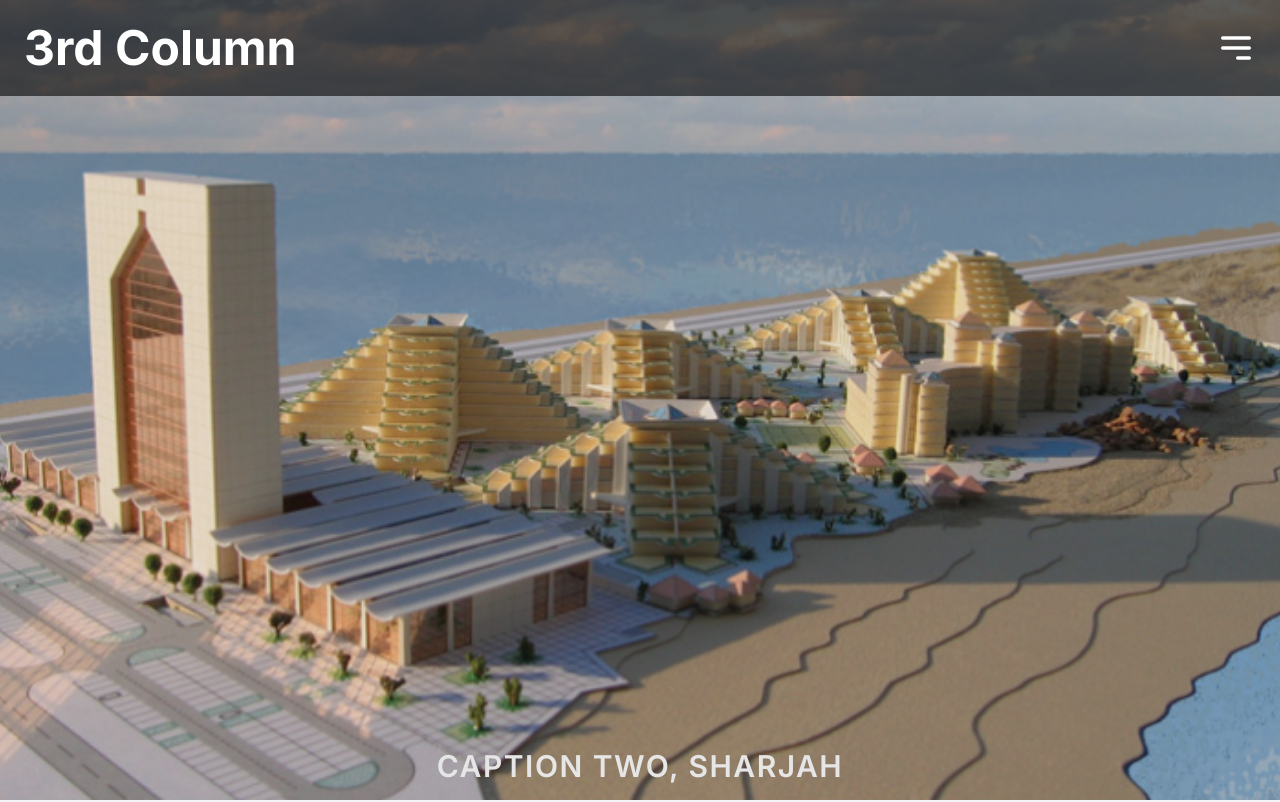
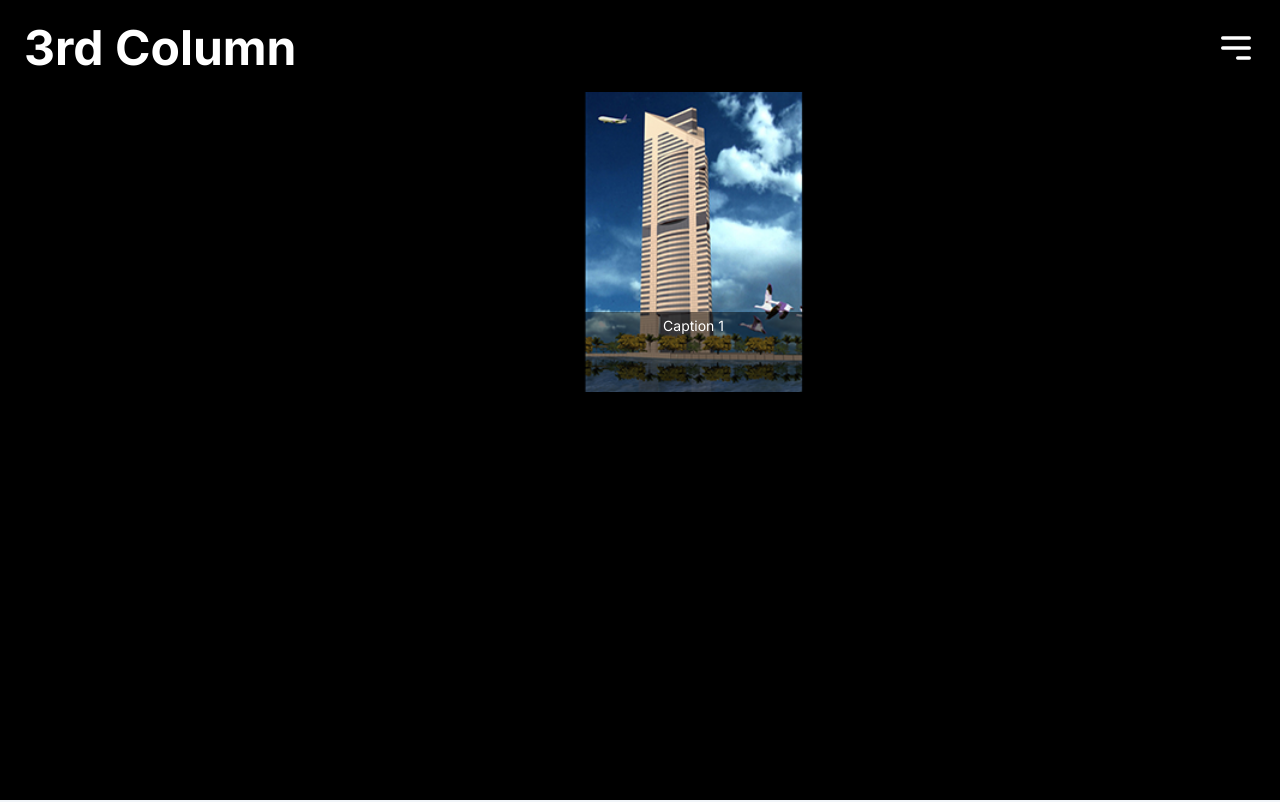
Before and after one commit to TheHiddenValley/Third-Column-Engineering-Consultants, a Next.js app: page / in a window 1280 px wide. Shown: the top 802 px of the page. Built offline with nearby package versions, Linux system fonts and the light colour scheme.

Commit message:
More modifications

```diff
--- a/components/Hero.tsx
+++ b/components/Hero.tsx
@@ -1,35 +1,128 @@
 "use client"
+// import React, { useState, useEffect } from 'react';
+// import { Carousel } from 'react-responsive-carousel';
+// import 'react-responsive-carousel/lib/styles/carousel.min.css';
+// import { useTypewriter, Cursor } from 'react-simple-typewriter';
+// import 'react-simple-typewriter/dist/index';
+// import Link from 'next/link';
+// import Menu from './Menu';
+// import LoadingScreen from './LoadingPage';
+// import Image from 'next/image';
+
+// const images = [
+//   {
+//     src: '/hero.png',
+//     caption: 'CAPTION ONE, DUBAI',
+//   },
+//   {
+//     src: '/hero1.png',
+//     caption: 'CAPTION TWO, SHARJAH',
+//   },
+//   // Add more images and captions here
+// ];
+
+// const Hero = () => {
+//   const [isMenuOpen, setIsMenuOpen] = useState(false);
+//   const [loadingComplete, setLoadingComplete] = useState(false);
+//   const [currentImageIndex, setCurrentImageIndex] = useState(0);
+
+  // const toggleMenu = (e: any) => {
+  //   e.preventDefault();
+  //   setIsMenuOpen(!isMenuOpen);
+  // };
+
+  // const handleCloseMenu = () => {
+  //   setIsMenuOpen(false);
+  // };
+
+  // const handleLoadComplete = () => {
+  //   setLoadingComplete(true);
+  // };
+
+//   useEffect(() => {
+//     // Rotate images every 5 seconds
+//     const interval = setInterval(() => {
+//       setCurrentImageIndex((prevIndex) => (prevIndex + 1) % images.length);
+//     }, 5000);
+
+//     return () => clearInterval(interval);
+//   }, []);
+
+//   return (
+//     <div>
+//       {!loadingComplete ? (
+//         <LoadingScreen onLoad={handleLoadComplete} />
+//       ) : (
+//         <section className="relative h-screen ">
+//           <nav className="absolute top-0 left-0 z-10 flex justify-between items-center p-6 w-full bg-opacity-60 text-white bg-black">
+//             <h1 className="text-5xl font-bold">3rd Column</h1>
+    //         <div className="cursor-pointer" onClick={toggleMenu}>
+    //         <svg
+    //   xmlns="http://www.w3.org/2000/svg"
+    //   className="h-10 w-10"
+    //   fill="none"
+    //   viewBox="0 0 24 24"
+    //   stroke="currentColor"
+    // >
+    //   <path
+    //     strokeLinecap="round"
+    //     strokeLinejoin="round"
+    //     strokeWidth={2}
+    //     d="M4 6h16M4 12h16m-7 6h7"
+    //   />
+    // </svg>
+    //         </div>
+//           </nav>
+//           <div className="relative h-full bg-black bg-opacity-100">
+//             {images.map((image, index) => (
+//               <div
+//                 key={index}
+//                 className={`absolute h-full w-full transition-opacity duration-1000 ${
+//                   index === currentImageIndex ? 'opacity-90' : 'opacity-0'
+//                 }`}
+//               >
+//                 <Image
+//                   src={image.src}
+//                   alt="Hero Image"
+//                   layout="fill"
+//                   objectFit="cover"
+//                 />
+//                 <div className="absolute inset-x-0 bottom-0 text-center  h-1/8 w-full ">
+//                   <h1 className=' text-3xl font-helvetica-neue tracking-wider font-semibold p-4 text-white'>{image.caption}</h1>
+//                 </div>
+//               </div>
+//             ))}
+//           </div>
+//           <Menu isMenuOpen={isMenuOpen} onCloseMenu={handleCloseMenu} />
+//         </section>
+//       )}
+//     </div>
+//   );
+// };
+
+// export default Hero;
+
 import React, { useState, useEffect } from 'react';
-import { Carousel } from 'react-responsive-carousel';
-import 'react-responsive-carousel/lib/styles/carousel.min.css';
-import { useTypewriter, Cursor } from 'react-simple-typewriter';
-import 'react-simple-typewriter/dist/index';
-import Link from 'next/link';
+import LoadingScreen from './LoadingPage';
 import Menu from './Menu';
-import LoadingScreen from './LoadingPage';
 import Image from 'next/image';
 
-const images = [
-  {
-    src: '/hero.png',
-    caption: 'CAPTION ONE, DUBAI',
-  },
-  {
-    src: '/hero1.png',
-    caption: 'CAPTION TWO, SHARJAH',
-  },
-  // Add more images and captions here
-];
-
 const Hero = () => {
+  const [currentImageIndex, setCurrentImageIndex] = useState(-1);
   const [isMenuOpen, setIsMenuOpen] = useState(false);
   const [loadingComplete, setLoadingComplete] = useState(false);
-  const [currentImageIndex, setCurrentImageIndex] = useState(0);
+
+  const images = [
+    { src: '/project1.jpg', caption: 'Caption 1' },
+    { src: '/project2.jpg', caption: 'Caption 2' },
+    // ... add more images and captions
+  ];
 
   const toggleMenu = (e: any) => {
     e.preventDefault();
-    setIsMenuOpen(!isMenuOpen);
+    setIsMenuOpen((isMenuOpen) => !isMenuOpen);
   };
+
 
   const handleCloseMenu = () => {
     setIsMenuOpen(false);
@@ -39,24 +132,52 @@ const Hero = () => {
     setLoadingComplete(true);
   };
 
+
+
+  const getRandomPosition = () => {
+    const position = {
+      top: `${Math.random() * 70}vh`,
+      left: `${Math.random() * 70}vw`,
+    };
+    return position;
+  };
+
+
+
   useEffect(() => {
-    // Rotate images every 5 seconds
     const interval = setInterval(() => {
-      setCurrentImageIndex((prevIndex) => (prevIndex + 1) % images.length);
-    }, 5000);
+      const randomIndex = Math.floor(Math.random() * images.length);
+      setCurrentImageIndex(randomIndex);
+
+      setTimeout(() => {
+        setCurrentImageIndex(-1);
+      }, 2000); // Image overlap time
+
+    }, 6000); // Display image for 5 seconds and wait 1 second for the next transition
 
     return () => clearInterval(interval);
   }, []);
 
+  useEffect(() => {
+    setTimeout(() => {
+      setLoadingComplete(true);
+    }, 2000); // Simulating loading time
+  }, []);
+
+
+
   return (
     <div>
       {!loadingComplete ? (
-        <LoadingScreen onLoad={handleLoadComplete} />
+        <LoadingScreen onLoad={handleLoadComplete}/>
       ) : (
-        <section className="relative h-screen ">
-          <nav className="absolute top-0 left-0 z-10 flex justify-between items-center p-6 w-full bg-opacity-60 text-white bg-black">
+        <section
+          id='home'
+          className='relative h-screen bg-black text-white overflow-hidden'
+        >
+          <nav className="flex justify-between items-center p-6 bg-black bg-opacity-60 text-white z-20">
             <h1 className="text-5xl font-bold">3rd Column</h1>
-            <div className="cursor-pointer" onClick={toggleMenu}>
+            <div className="cursor-pointer z-10" onClick={toggleMenu}>
               <svg
                 xmlns="http://www.w3.org/2000/svg"
                 className="h-10 w-10"
@@ -72,32 +193,38 @@ const Hero = () => {
                 />
               </svg>
             </div>
+
           </nav>
-          <div className="relative h-full bg-black bg-opacity-100">
-            {images.map((image, index) => (
+          <div className='absolute inset-1'>
+            {currentImageIndex !== -1 && (
               <div
-                key={index}
-                className={`absolute h-full w-full transition-opacity duration-1000 ${
-                  index === currentImageIndex ? 'opacity-90' : 'opacity-0'
-                }`}
+                className="absolute"
+                style={{
+                  top: getRandomPosition().top,
+                  left: getRandomPosition().left,
+                  animation: 'fade 8s ease-in-out 8s 1 normal forwards',
+
+                }}
               >
                 <Image
-                  src={image.src}
+                  src={images[currentImageIndex].src}
                   alt="Hero Image"
-                  layout="fill"
+                  width={300}
+                  height={300}
+                  layout="fixed"
                   objectFit="cover"
                 />
-                <div className="absolute inset-x-0 bottom-0 text-center  h-1/8 w-full ">
-                  <h1 className=' text-3xl font-helvetica-neue tracking-wider font-semibold p-4 text-white'>{image.caption}</h1>
+                <div className="text-center bg-black bg-opacity-50 w-56 h-20 text-white absolute bottom-0 left-1/2 transform -translate-x-1/2">
+                  <h1 className=' text-sm p-1'>{images[currentImageIndex].caption}</h1>
                 </div>
               </div>
-            ))}
+            )}
           </div>
           <Menu isMenuOpen={isMenuOpen} onCloseMenu={handleCloseMenu} />
         </section>
       )}
     </div>
   );
-};
+}
 
 export default Hero;
--- a/components/Team.tsx
+++ b/components/Team.tsx
@@ -4,18 +4,6 @@ import { SocialIcon } from "react-social-icons"
 
 const members = [
     {
-        name: 'Person1',
-        image: '/founder1.jpeg',
-        post: 'Founder',
-        linkedin: 'https://www.linkedin.com/in/jayadev-edakkandy-7a67951b/',
-      },
-      {
-        name: 'Person1',
-        image: '/founder1.jpeg',
-        post: 'Founder',
-        linkedin: 'https://www.linkedin.com/in/jayadev-edakkandy-7a67951b/',
-      },
-      {
         name: 'Person1',
         image: '/founder1.jpeg',
         post: 'Founder',
```
Lines whose indentation alone changed are shown as unchanged.
